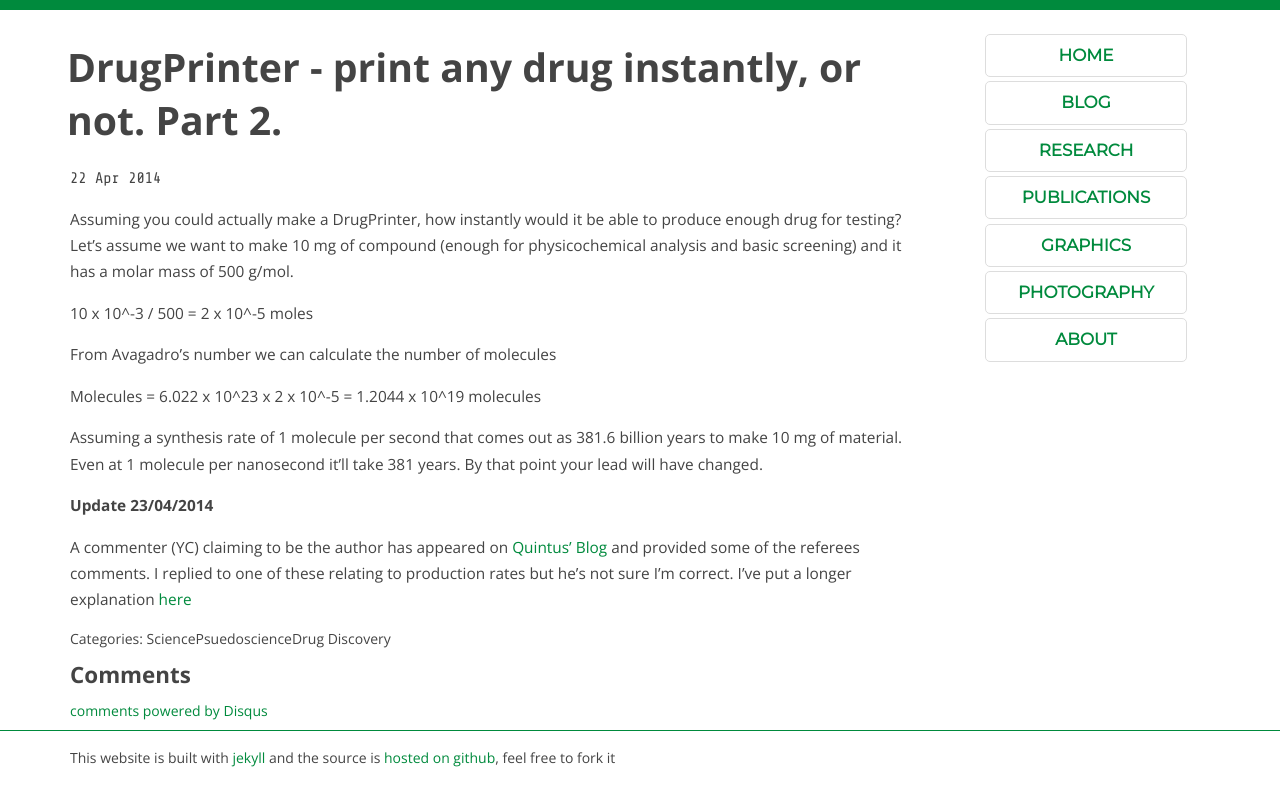
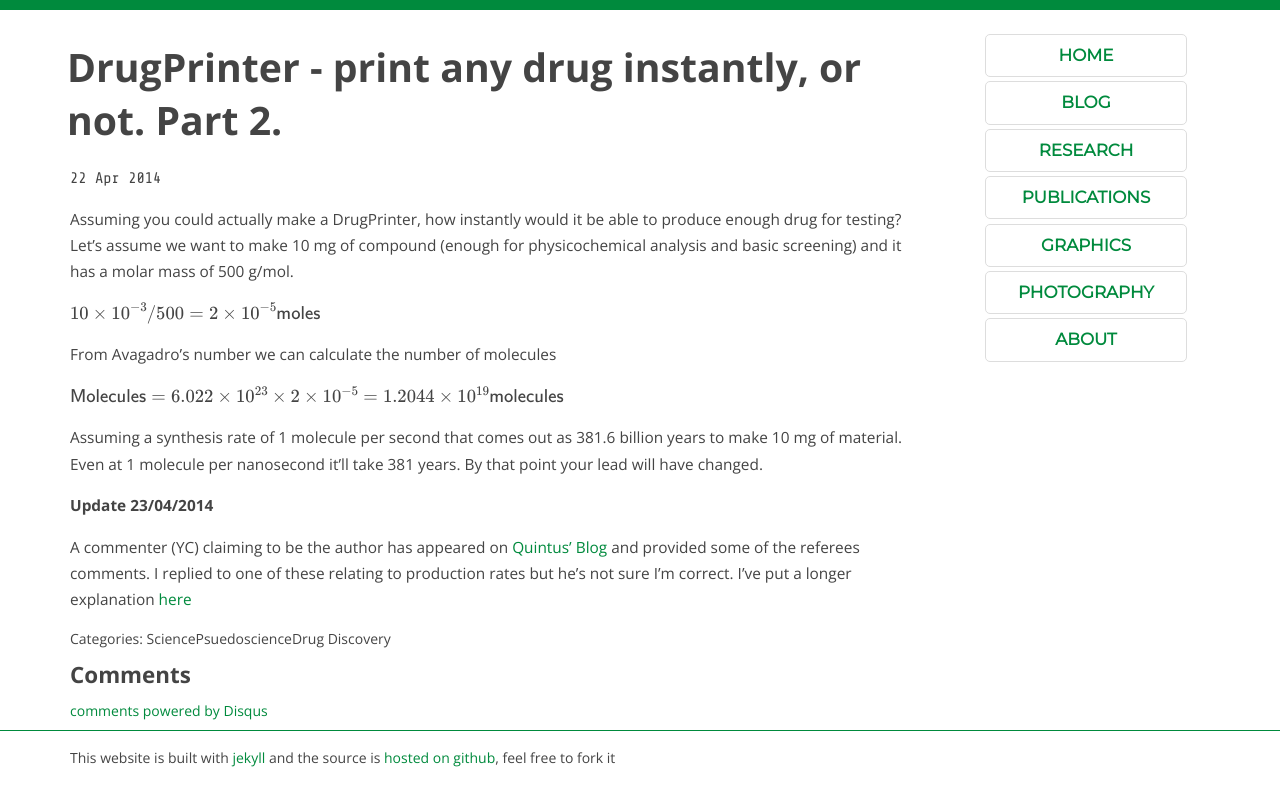
Before and after one commit to sebspain/sebspain.github.io, a Jekyll site: the page built from _posts/2014-04-22-drugprinter-pt2.md, in a window 1280 px wide. Shown: the top 806 px of the page. Built offline with Jekyll 4.4.1, drawn with Linux system fonts in a browser that asks for light colours; Markdown is read by kramdown in place of the engine named in the settings; formulas are drawn with MathJax 3; comment, search, counter and statistics services are not loaded.

Commit message:
fixed broken latex code by removing superscripts from redcarpet options, updated post to use mathjax

```diff
--- a/_config.yml
+++ b/_config.yml
@@ -4,7 +4,13 @@ permalink: /:year/:month/:day/:title.html
 #markdown: rdiscount
 markdown: redcarpet
 redcarpet:
-  extensions: ["no_intra_emphasis", "fenced_code_blocks", "autolink", "strikethrough", "superscript"]
+  extensions: [
+		"no_intra_emphasis",
+		"fenced_code_blocks",
+		"autolink",
+		"strikethrough",
+		#"superscript"
+		]
 
 
 scholar:
--- a/_posts/2014-04-22-drugprinter-pt2.md
+++ b/_posts/2014-04-22-drugprinter-pt2.md
@@ -13,11 +13,15 @@ categories:
 
 Assuming you could actually make a DrugPrinter, how instantly would it be able to produce enough drug for testing? Let's assume we want to make 10 mg of compound (enough for physicochemical analysis and basic screening) and it has a molar mass of 500 g/mol.
 
-10 x 10^-3 / 500 = 2 x 10^-5 moles
+$
+10 \times 10^{-3} / 500 = 2 \times 10^{-5} \textsf{moles}
+$
 
 From Avagadro's number we can calculate the number of molecules
 
-Molecules = 6.022 x 10^23 x 2 x 10^-5 = 1.2044 x 10^19 molecules
+$
+\textsf{Molecules} = 6.022 \times 10^{23} \times 2 \times 10^{-5} = 1.2044 \times 10^{19} \textsf{molecules}
+$
 
 Assuming a synthesis rate of 1 molecule per second that comes out as 381.6 billion years to make 10 mg of material. Even at 1 molecule per nanosecond it'll take 381 years. By that point your lead will have changed.
 
```
